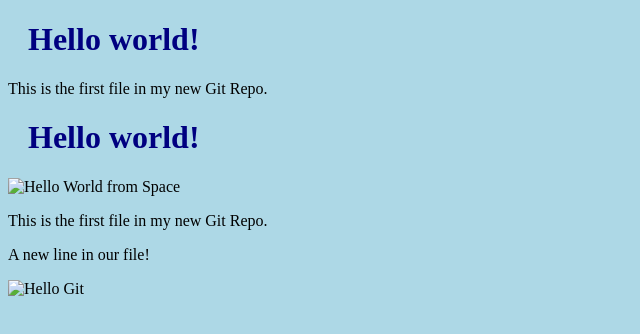
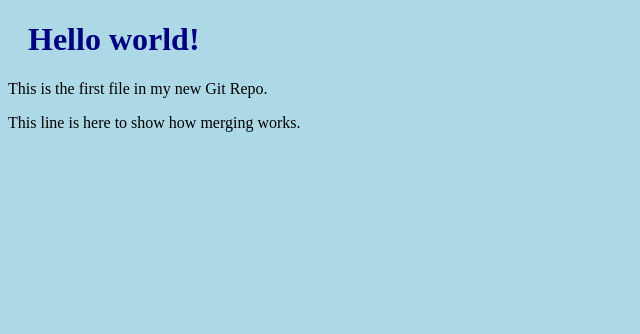
Before and after one commit to shaddu-khan/Hello-World, a plain HTML site: page index.html in a window 1280 px wide. Shown: the whole page, without its empty margins (0-640 px from the left). Drawn offline with Linux system fonts and the light colour scheme.

Commit message:
updated index.html with emergency fix

```diff
--- a/index.html
+++ b/index.html
@@ -8,17 +8,7 @@
 
 <h1>Hello world!</h1>
 <p>This is the first file in my new Git Repo.</p>
+<p>This line is here to show how merging works.</p>
 
 </body>
 </html>
-
-
-<h1>Hello world!</h1>
-<div><img src="img_hello_world.jpg" alt="Hello World from Space"
-style="width:100%;max-width:960px"></div>
-<p>This is the first file in my new Git Repo.</p>
-<p>A new line in our file!</p>
-<div><img src="img_hello_git.jpg" alt="Hello Git" style="width:100%;max-width:640px"></div>
-
-</body>
-</html>
```
